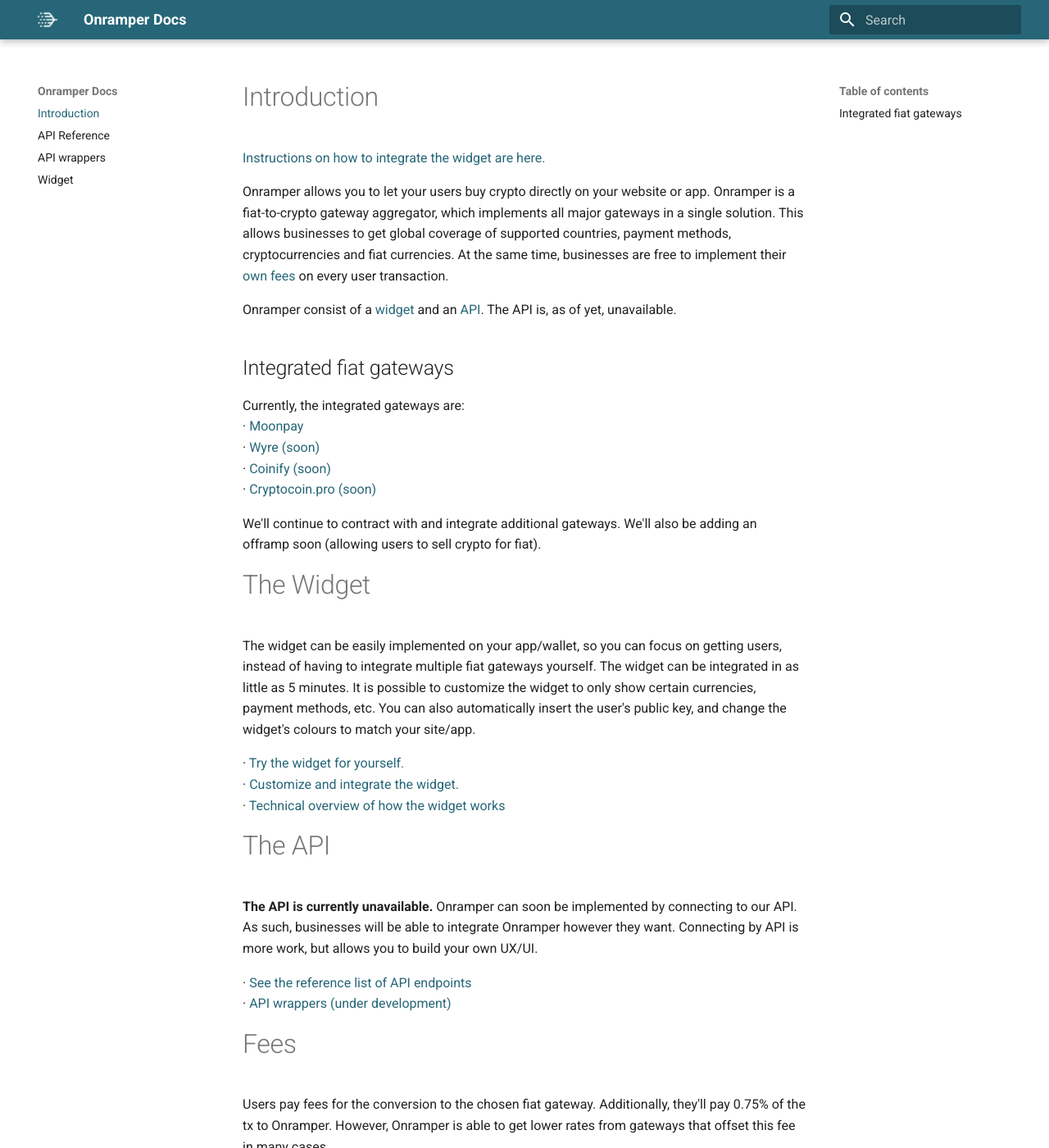
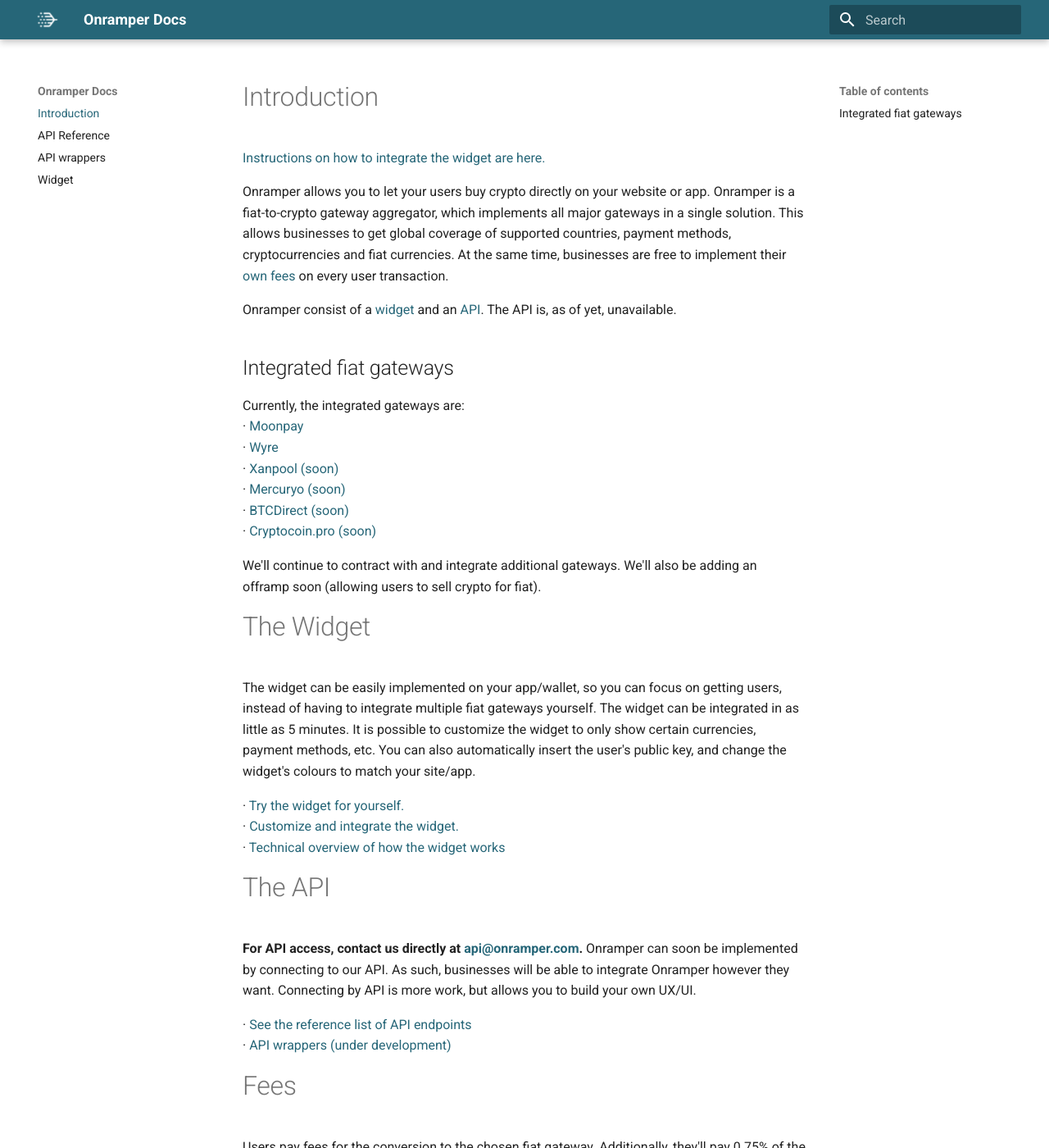
Before and after one commit to onramper/docs, an MkDocs documentation site: the page built from docs/index.md, in a window 1280 px wide and 1400 px high. Shown: the whole window at 82% size. Built offline with MkDocs 1.6.1 and Material for MkDocs 9.7.7, drawn with Linux system fonts in a browser that asks for light colours.

Commit message:
Update index.md

```diff
--- a/docs/index.md
+++ b/docs/index.md
@@ -8,8 +8,10 @@ Onramper consist of a [widget](#the-widget) and an [API](#the-api). The API is,
 ## Integrated fiat gateways
 Currently, the integrated gateways are:
 · <a href="https://moonpay.io" target="_blank">Moonpay</a>
-· <a href="https://sendwyre.com" target="_blank">Wyre (soon)</a>
-· <a href="https://www.coinify.com/" target="_blank">Coinify (soon)</a>
+· <a href="https://sendwyre.com" target="_blank">Wyre</a>
+· <a href="https://xanpool.com/" target="_blank">Xanpool (soon)</a>
+· <a href="https://mercuryo.io/" target="_blank">Mercuryo (soon)</a>
+· <a href="https://btcdirect.eu/en-gb/" target="_blank">BTCDirect (soon)</a>
 · <a href="https://cryptocoin.pro" target="_blank">Cryptocoin.pro (soon)</a>
 
 We'll continue to contract with and integrate additional gateways. We'll also be adding an offramp soon (allowing users to sell crypto for fiat).
@@ -23,7 +25,7 @@ The widget can be easily implemented on your app/wallet, so you can focus on get
 · [Technical overview of how the widget works](https://github.com/onramper/widget/blob/dev/README.md)
 
 # The API
-**The API is currently unavailable.**
+**For API access, contact us directly at <a href="mailto:api@onramper.com" target="_blank">api@onramper.com</a>.**
 Onramper can soon be implemented by connecting to our API. As such, businesses will be able to integrate Onramper however they want. Connecting by API is more work, but allows you to build your own UX/UI.
 
 · [See the reference list of API endpoints](./API-Reference.md)
```
